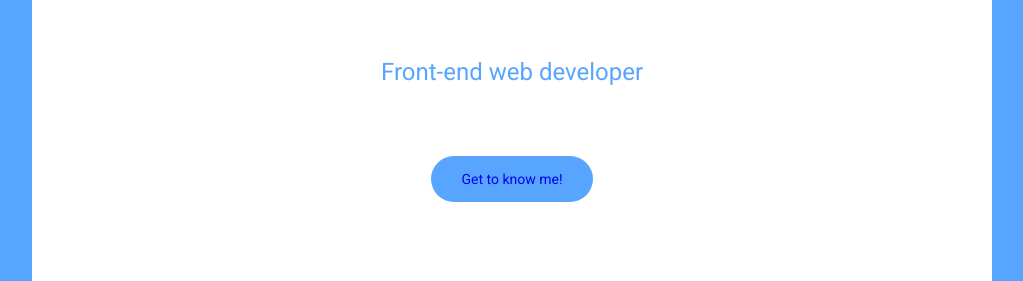
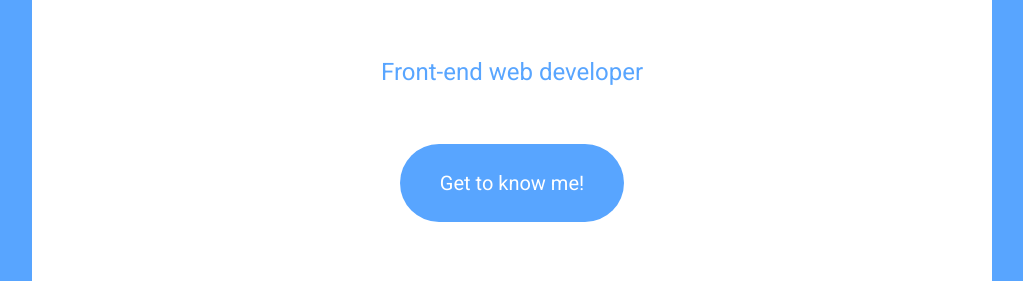
Before and after one commit to Peeters-Jef/jefpeeters.github.io, a website: page public/index.html in a window 1280 px wide. Shown: the part 396-677 px from the top of the page, without its empty margins (128-1151 px from the left). Drawn offline with Linux system fonts and the light colour scheme.

Commit message:
intro button styling

```diff
--- a/src/styles/2-layout/index.css
+++ b/src/styles/2-layout/index.css
@@ -28,9 +28,6 @@
   border-radius: 7rem;
   background-color: var(--blue);
   padding: 1.5rem 3rem;
-}
-
-.intro__button a {
   color: var(--white);
 }
 
@@ -42,4 +39,9 @@
   .intro__text {
     font-size: 2.4rem;
   }
+
+  .intro__button {
+    padding: 2.7rem 4rem;
+    font-size: 2rem;
+  }
 }
```
